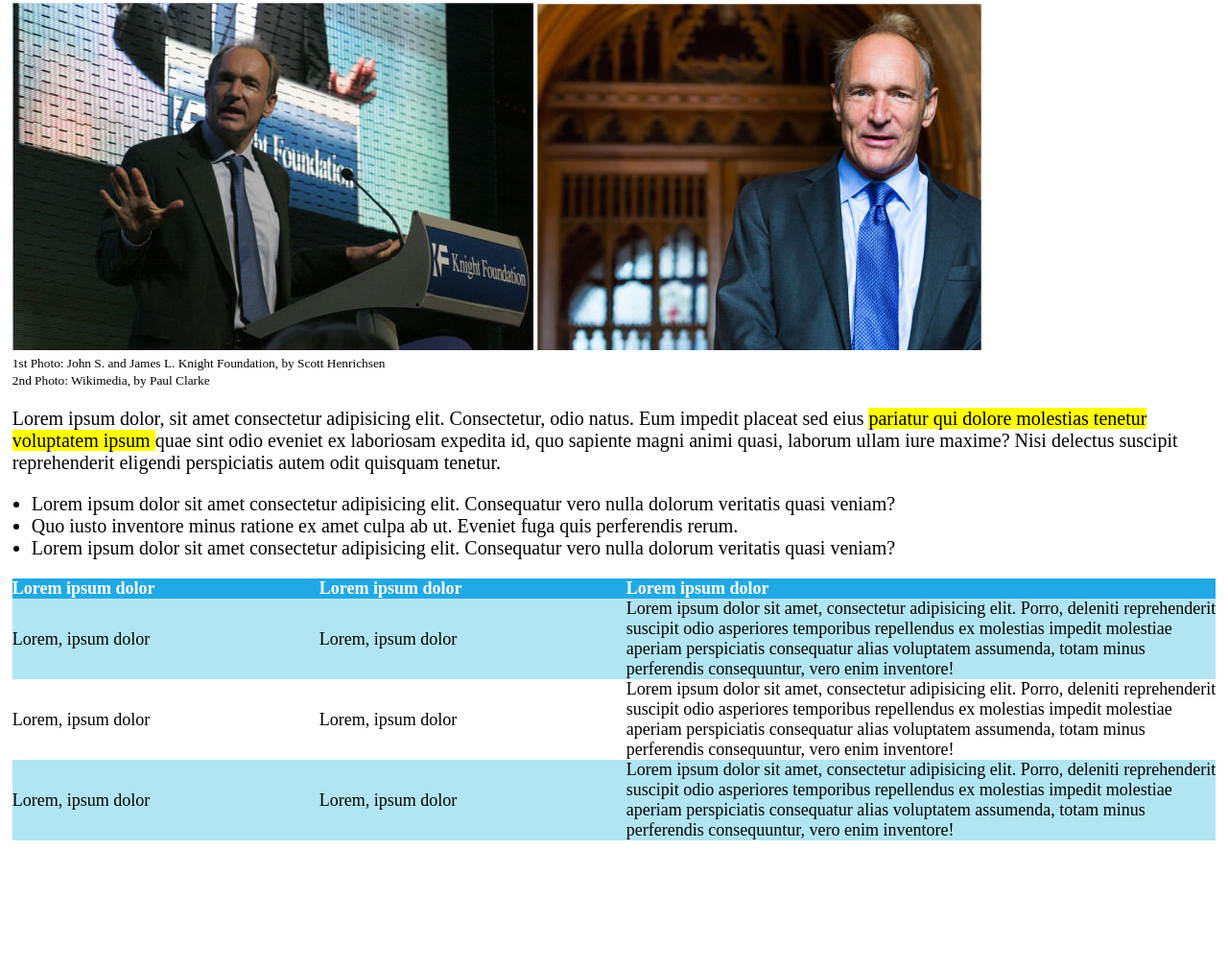
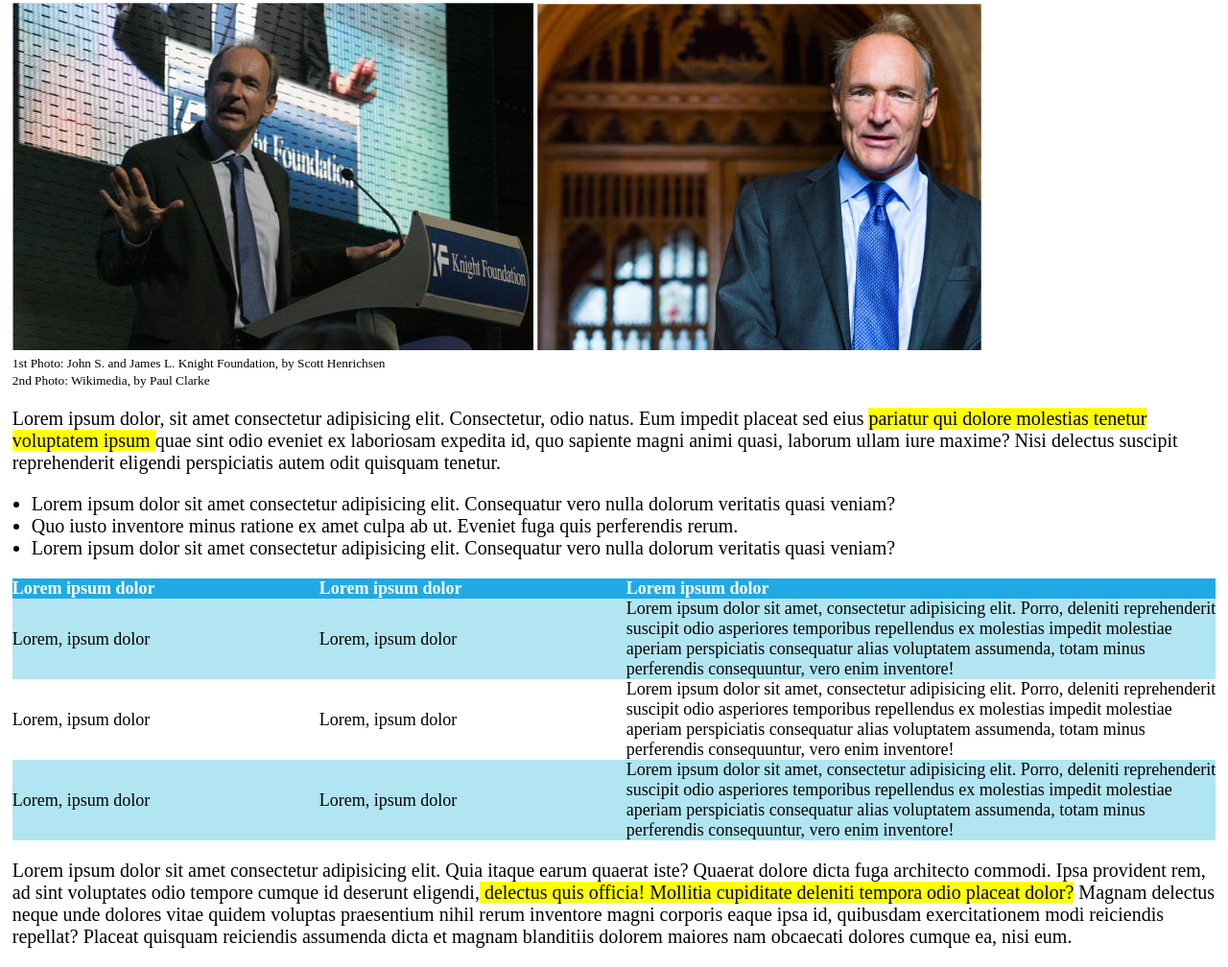
Before and after one commit to scurenza/html-css-booleaner, a plain HTML site: page index.html in a window 1280 px wide. Shown: the part 252-1260 px from the top of the page at 96% size. Before the commit the page ends 1148 px from the top, so only its background shows below. Drawn offline with Linux system fonts and the light colour scheme.

Commit message:
main completo

```diff
--- a/index.html
+++ b/index.html
@@ -69,11 +69,14 @@
                         <td>Lorem ipsum dolor sit amet, consectetur adipisicing elit. Porro, deleniti reprehenderit suscipit odio asperiores temporibus repellendus ex molestias impedit molestiae aperiam perspiciatis consequatur alias voluptatem assumenda, totam minus perferendis consequuntur, vero enim inventore!</td>
                     </tr>
                 </tbody>
+            </table>
 
-            </table>
+            <!-- paragrafo finale  -->
+            <p class="paragrafo">Lorem ipsum dolor sit amet consectetur adipisicing elit. Quia itaque earum quaerat iste? Quaerat dolore dicta fuga architecto commodi. Ipsa provident rem, ad sint voluptates odio tempore cumque id deserunt eligendi,<span class="highlight"> delectus quis officia! Mollitia cupiditate deleniti tempora odio placeat dolor?</span> Magnam delectus neque unde dolores vitae quidem voluptas praesentium nihil rerum inventore magni corporis eaque ipsa id, quibusdam exercitationem modi reiciendis repellat? Placeat quisquam reiciendis assumenda dicta et magnam blanditiis dolorem maiores nam obcaecati dolores cumque ea, nisi eum.</p>
         </main>
     </div>
     <!-- /MAIN -->
+
 
     <!-- FOOTER -->
     <!-- /FOOTER -->
```
